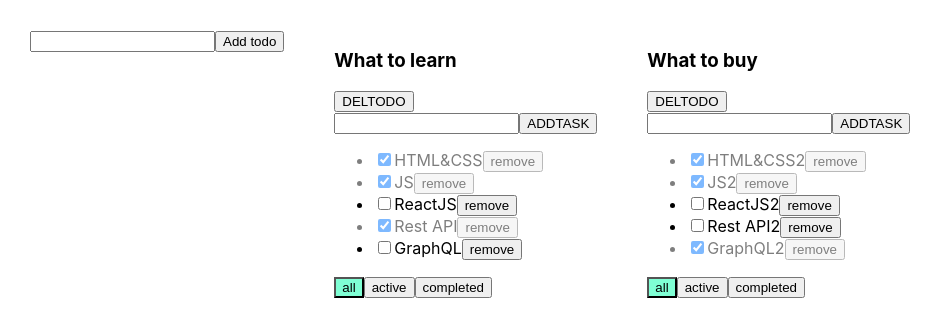
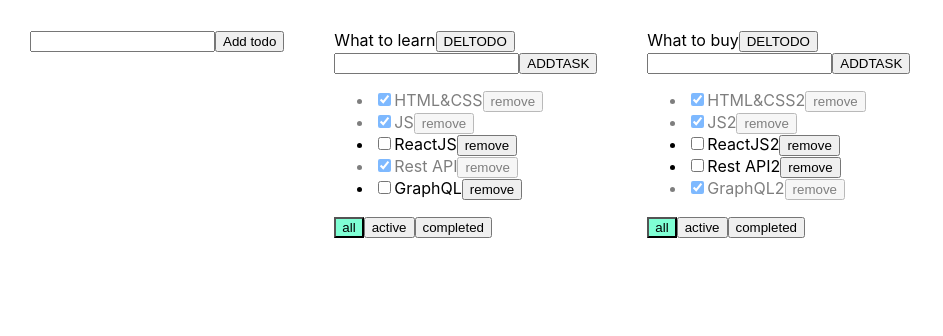
Before and after one commit to kroxaGAN/1-todolistNovember, a React (Create React App) app: page / in a window 1280 px wide. Shown: the top 336 px of the page, without its empty margins (0-943 px from the left). Built offline with nearby package versions, Linux system fonts and the light colour scheme.

Commit message:
tuesday 2 lesson editable span for change Todolist name

```diff
--- a/src/App.tsx
+++ b/src/App.tsx
@@ -72,6 +72,11 @@ function App() {
                 :el
             )})
     }
+    const editTodoTitle=(todolistId:string,title:string)=>{
+        setTodolists(todolists.map(el=>el.todolistId===todolistId
+            ?{...el,title:title}
+        :el))
+    }
 
     return (
         <div className="App">
@@ -99,6 +104,7 @@ function App() {
                             filter={el.filter}
                             removeTodolists={removeTodolists}
                             editTitleTask={editTitleTask}
+                            editTodoTitle={editTodoTitle}
                         />
                     )
                 })
--- a/src/Todolist.tsx
+++ b/src/Todolist.tsx
@@ -23,6 +23,7 @@ type PropsType = {
     todolistId:string
     removeTodolists:(todolistId:string)=>void
     editTitleTask:(todolistId:string,taskId:string,title:string)=>void
+    editTodoTitle:(todolistId:string,title:string)=>void
 }
 
 export function Todolist(props: PropsType) {
@@ -45,9 +46,12 @@ export function Todolist(props: PropsType) {
     const updateTaskHandler=(value:string,taskId:string)=>{
         props.editTitleTask(props.todolistId,taskId,value)
     }
+    const updateTodoTitleHandler=(title:string)=>{
+        props.editTodoTitle(props.todolistId,title)
+    }
 
     return <div>
-        <h3>{props.title}</h3>
+        <EditableSpan title={props.title} callback={updateTodoTitleHandler}/>
         <button onClick={rewmoveTodoHandler}>DELTODO</button>
         <AddItemForm title={'ADDTASK'} callback={addTaskCompHandler}/>
         <ul>
```
